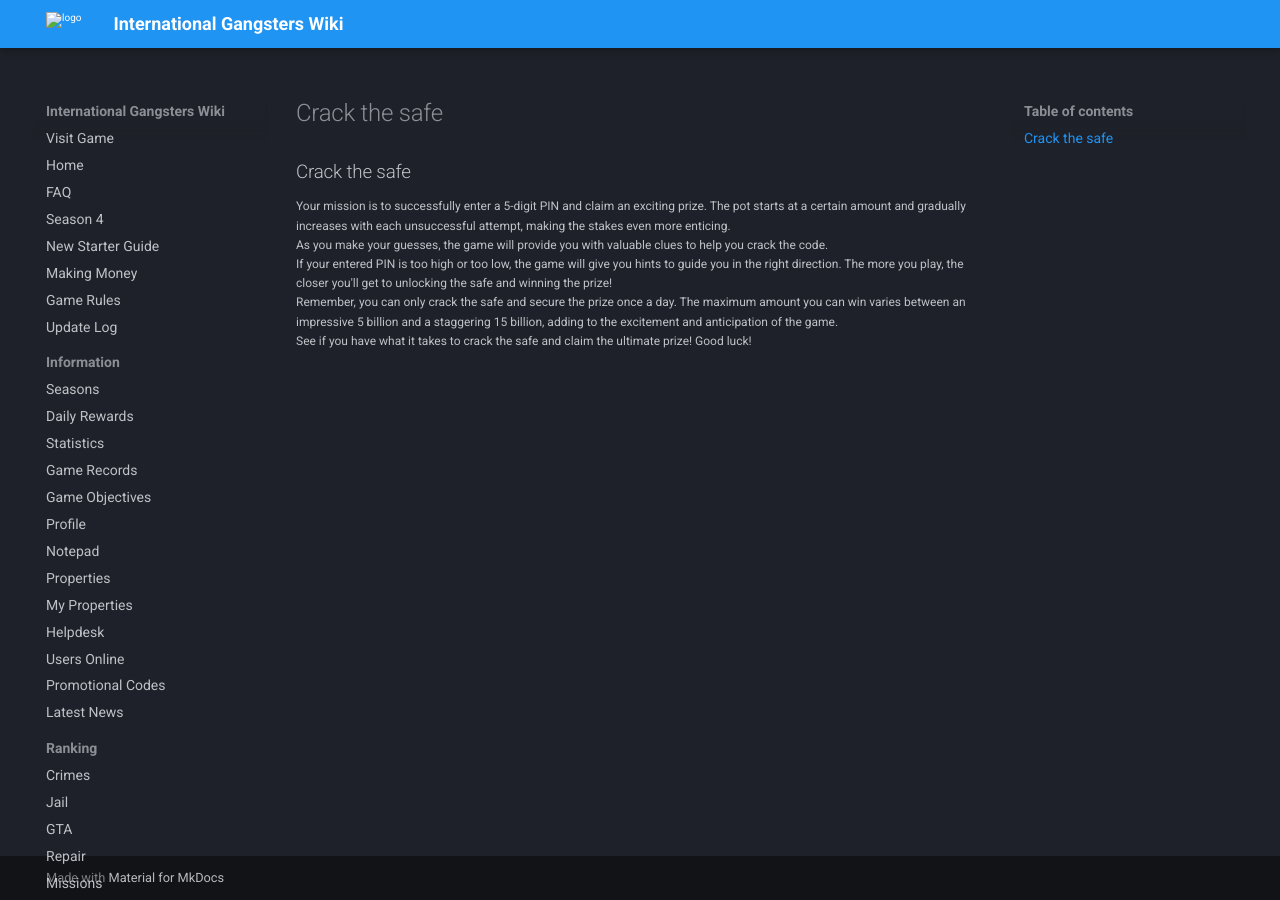
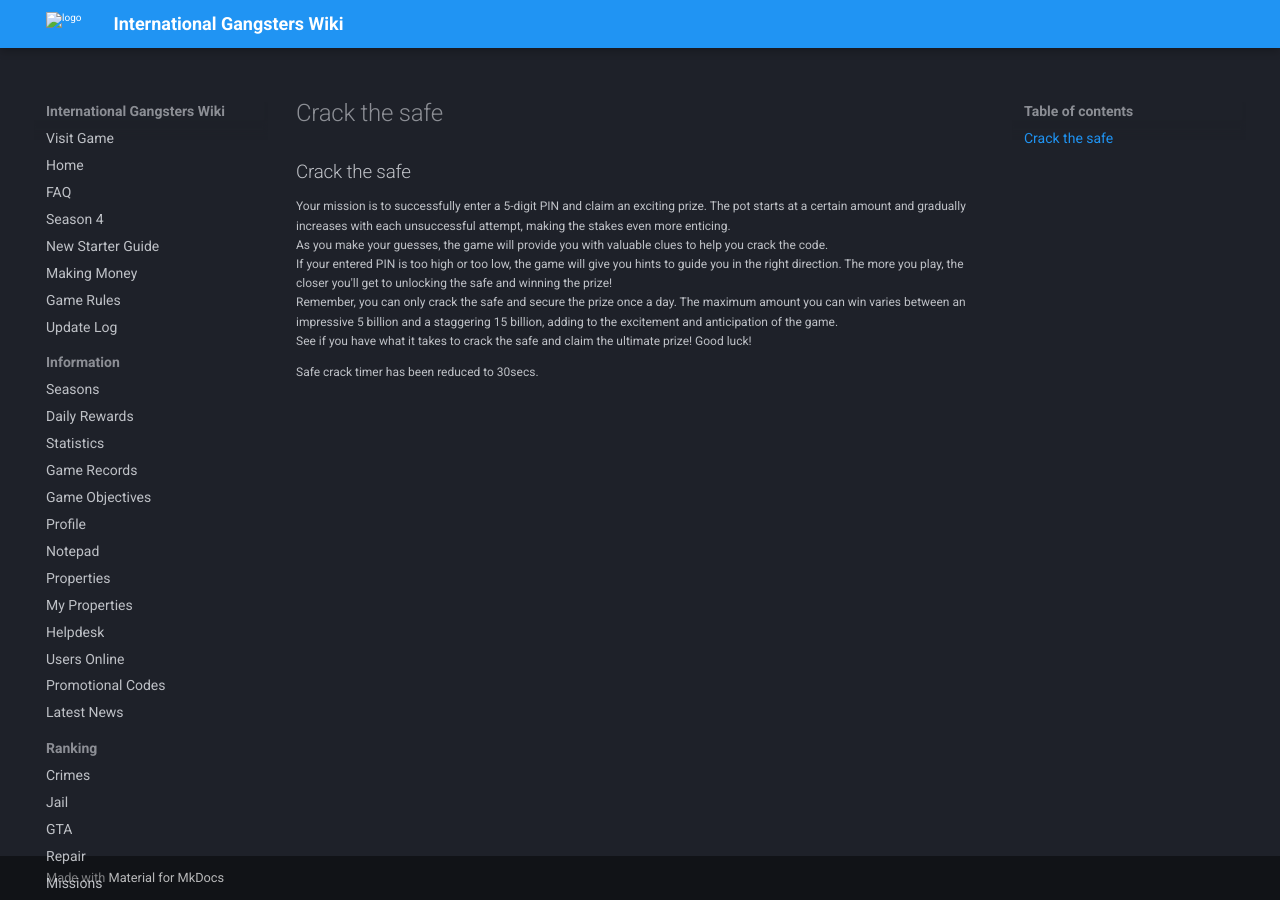
Before and after one commit to InternationalGangsters/wiki, an MkDocs documentation site: the page built from docs/money/crack_the_safe.md, in a window 1280 px wide. Built offline with MkDocs 1.6.1 and Material for MkDocs 9.7.7, drawn with Linux system fonts in a browser that asks for light colours; comment, search, counter and statistics services are not loaded.

Commit message:
Update crack_the_safe.md

```diff
--- a/docs/money/crack_the_safe.md
+++ b/docs/money/crack_the_safe.md
@@ -5,3 +5,5 @@ As you make your guesses, the game will provide you with valuable clues to help
 If your entered PIN is too high or too low, the game will give you hints to guide you in the right direction. The more you play, the closer you'll get to unlocking the safe and winning the prize!<br>
 Remember, you can only crack the safe and  secure the prize once a day. The maximum amount you can win varies between an impressive 5 billion and a staggering 15 billion, adding to the excitement and anticipation of the game.<br>
 See if you have what it takes to crack the safe and claim the ultimate prize! Good luck!<br>
+
+Safe crack timer has been reduced to 30secs.
```
